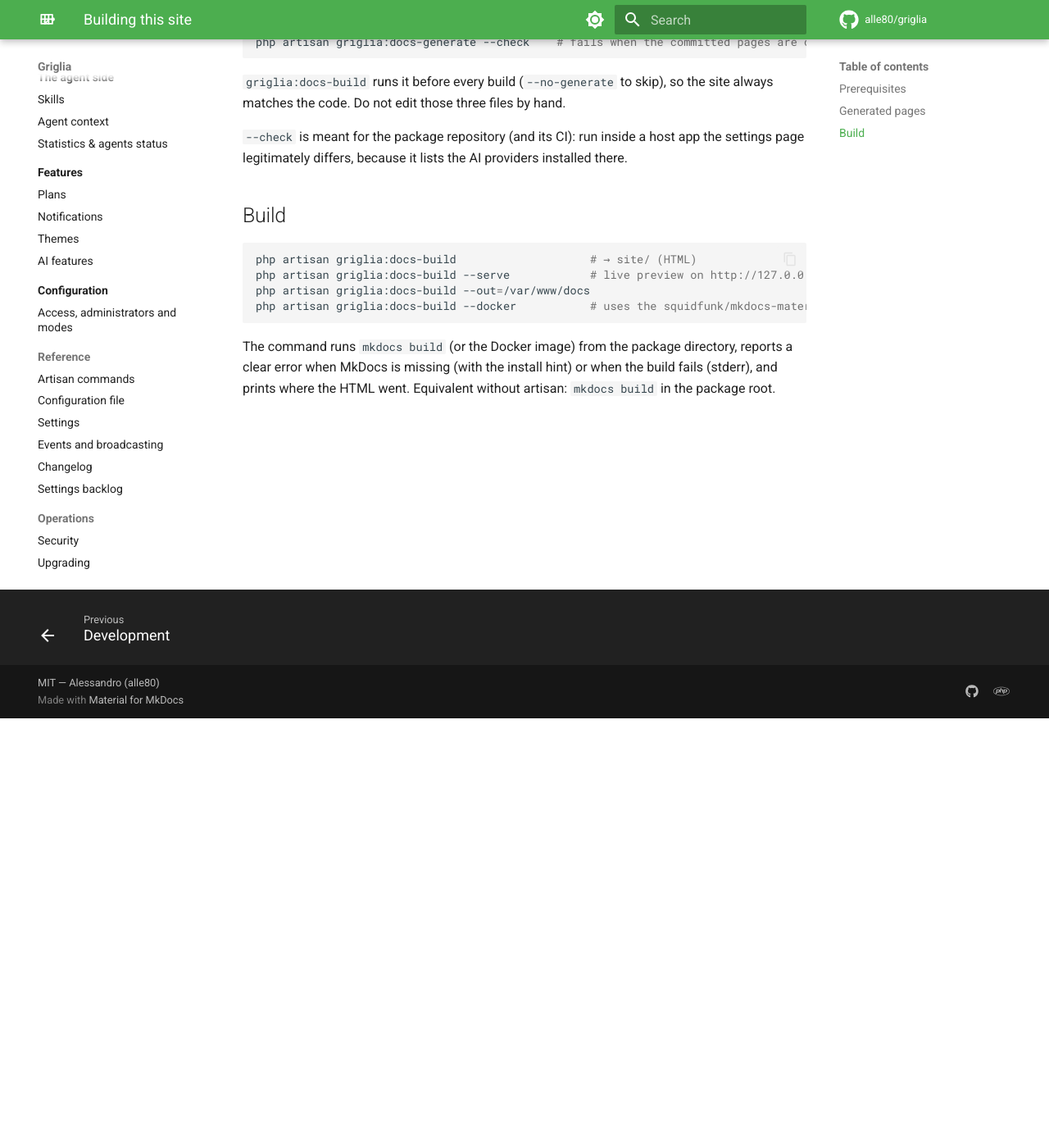
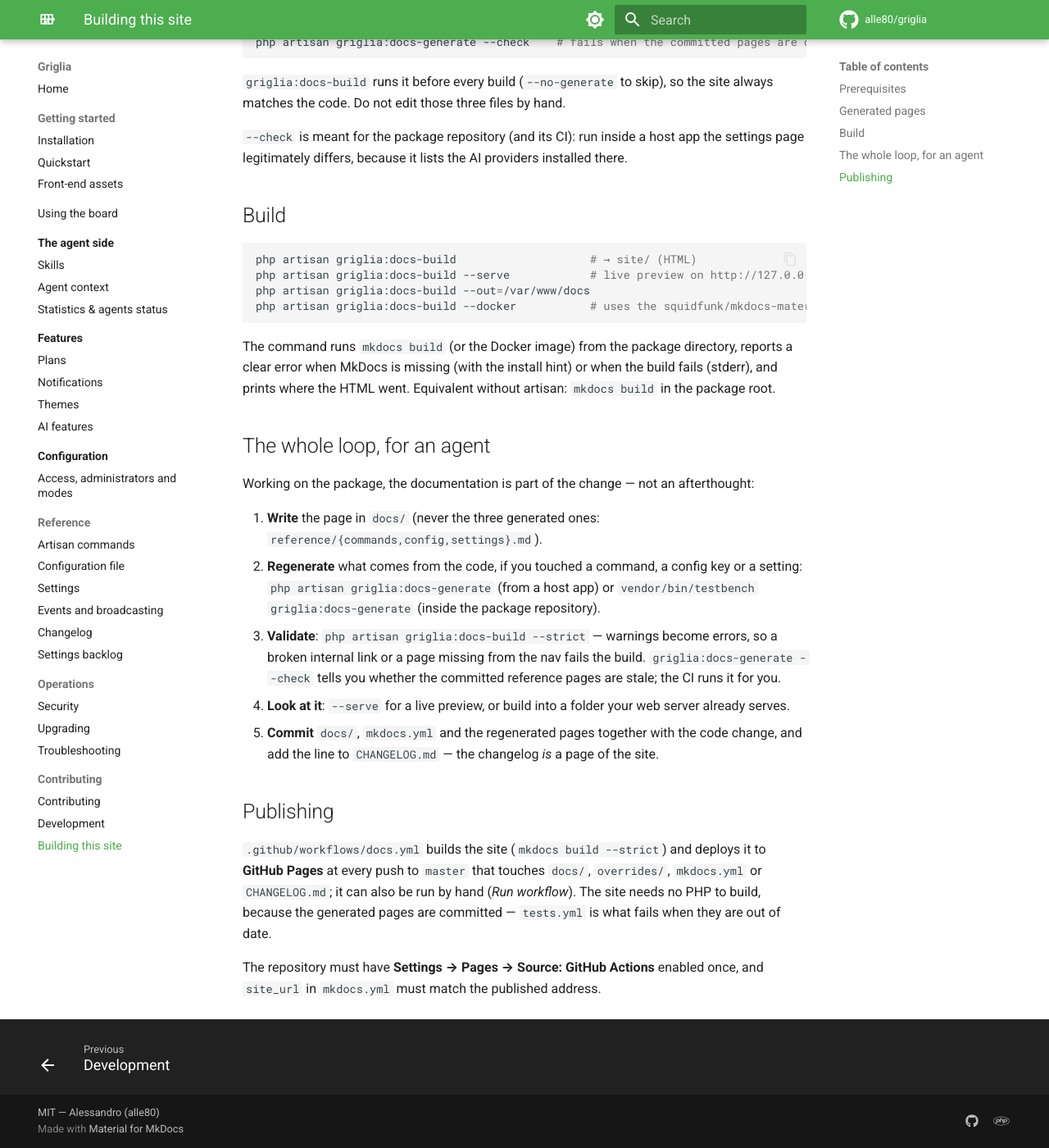
Before and after one commit to alle80/agent-devboard, an MkDocs documentation site: the page built from docs/contributing/docs-site.md, in a window 1280 px wide and 1400 px high, scrolled down 524 px. Shown: the whole window at 82% size. Built offline with MkDocs 1.6.1 and Material for MkDocs 9.7.7, drawn with Linux system fonts in a browser that asks for light colours; comment, search, counter and statistics services are not loaded.

Commit message:
ci: pubblicazione del sito su GitHub Pages e check delle pagine generate

```diff
--- a/docs/contributing/docs-site.md
+++ b/docs/contributing/docs-site.md
@@ -36,3 +36,28 @@ php artisan griglia:docs-build --docker           # uses the squidfunk/mkdocs-ma
 The command runs `mkdocs build` (or the Docker image) from the package directory, reports a clear error when
 MkDocs is missing (with the install hint) or when the build fails (stderr), and prints where the HTML went.
 Equivalent without artisan: `mkdocs build` in the package root.
+
+## The whole loop, for an agent
+
+Working on the package, the documentation is part of the change — not an afterthought:
+
+1. **Write** the page in `docs/` (never the three generated ones: `reference/{commands,config,settings}.md`).
+2. **Regenerate** what comes from the code, if you touched a command, a config key or a setting:
+   `php artisan griglia:docs-generate` (from a host app) or `vendor/bin/testbench griglia:docs-generate`
+   (inside the package repository).
+3. **Validate**: `php artisan griglia:docs-build --strict` — warnings become errors, so a broken internal
+   link or a page missing from the nav fails the build. `griglia:docs-generate --check` tells you whether
+   the committed reference pages are stale; the CI runs it for you.
+4. **Look at it**: `--serve` for a live preview, or build into a folder your web server already serves.
+5. **Commit** `docs/`, `mkdocs.yml` and the regenerated pages together with the code change, and add the
+   line to `CHANGELOG.md` — the changelog *is* a page of the site.
+
+## Publishing
+
+`.github/workflows/docs.yml` builds the site (`mkdocs build --strict`) and deploys it to **GitHub Pages** at
+every push to `master` that touches `docs/`, `overrides/`, `mkdocs.yml` or `CHANGELOG.md`; it can also be
+run by hand (*Run workflow*). The site needs no PHP to build, because the generated pages are committed —
+`tests.yml` is what fails when they are out of date.
+
+The repository must have **Settings → Pages → Source: GitHub Actions** enabled once, and `site_url` in
+`mkdocs.yml` must match the published address.
```
Also changed, not shown: 2 other files.
